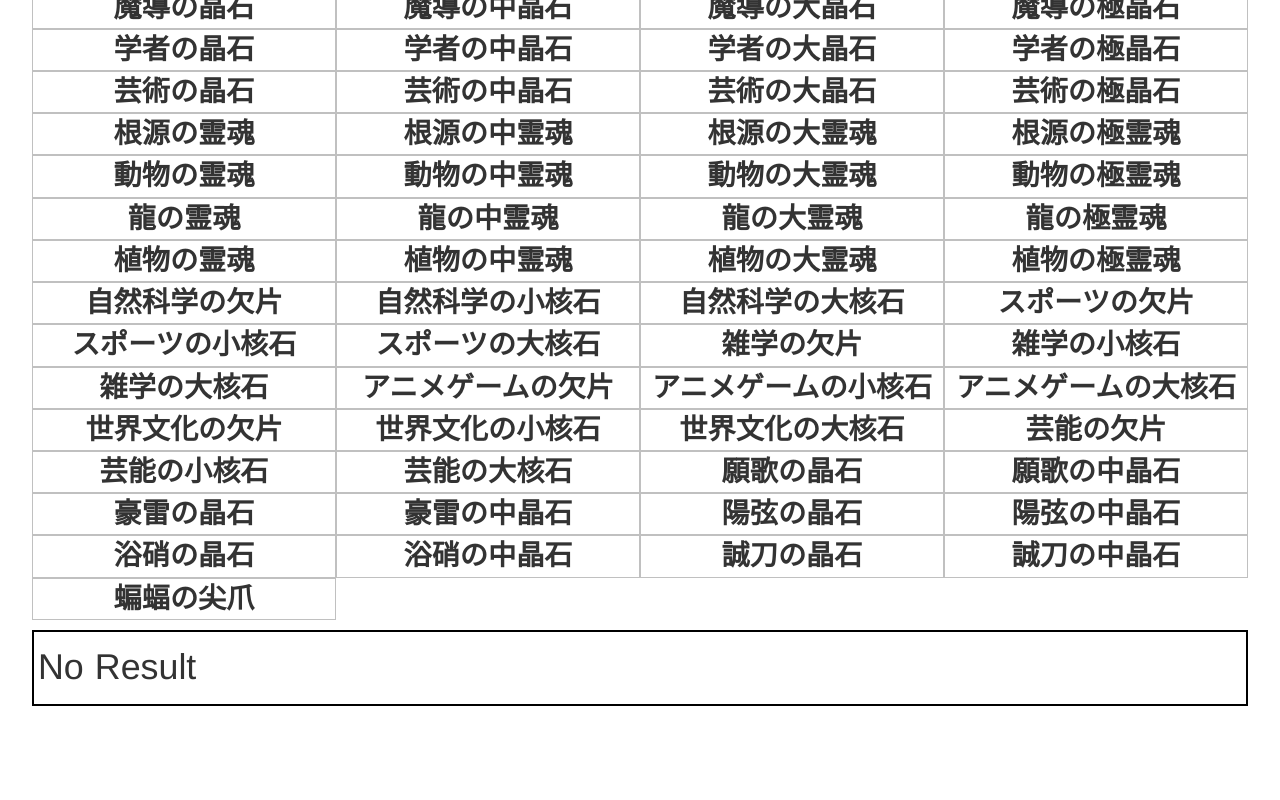
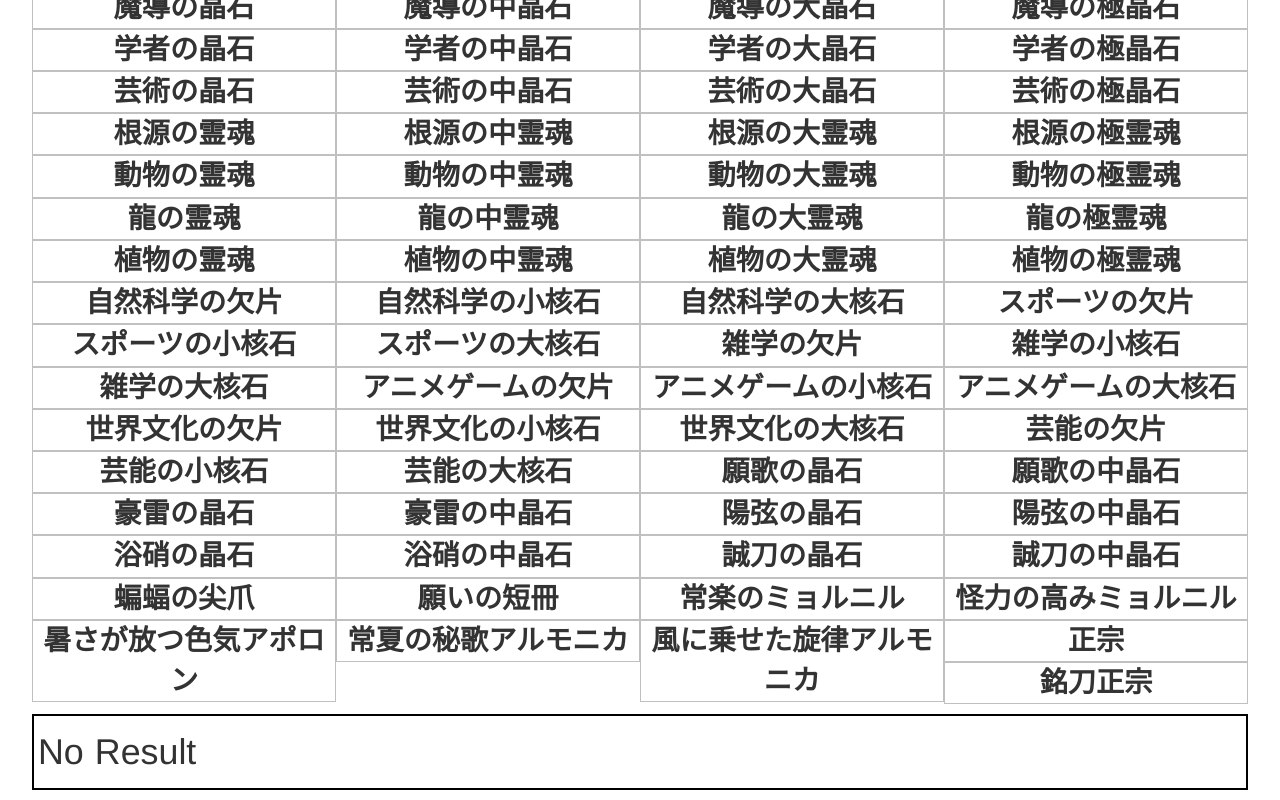
Before and after one commit to hisanak/machiburedb, a Nuxt app: page /items in a window 1280 px wide. Shown: the part 513-1313 px from the top of the page. Before the commit the page ends 1229 px from the top, so only its background shows below. Built offline with nearby package versions, Linux system fonts and the light colour scheme.

Commit message:
add pundits

```diff
--- a/db/item.json
+++ b/db/item.json
@@ -82,7 +82,7 @@
         "group": ["G"],
         "name": "神獣の極彩皮",
         "quest": [
-            "M-1", "1-24-3-NH", "1-25-3-NH", "1-26-3-NH", "1-27-3-NH", "1-28-3-NH", "1-29-2-H", "1-29-3-H", "1-30-1-NH", "1-30-2-NH", "1-30-5-NH", "1-30-6-NH", "1-30-10-NH", "W-Sun-3-N"
+            "M-1", "1-24-3-NH", "1-25-3-NH", "1-26-3-NH", "1-27-3-NH", "1-28-3-NH", "1-29-2-H", "1-29-3-H", "1-30-1-NH", "1-30-2-NH", "1-30-5-NH", "1-30-6-NH", "1-30-10-NH", "W-Sun-1-N", "W-Sun-2-N", "W-Sun-3-N"
         ]
     },
     {
@@ -215,7 +215,7 @@
         "group": ["G"],
         "name": "世界樹の神代木",
         "quest": [
-            "M-1", "1-24-2-NH", "1-24-4-NH", "1-25-4-NH", "1-26-4-NH", "1-27-4-NH", "1-28-4-NH", "1-29-4-NH", "1-30-2-NH", "1-30-3-NH", "1-30-6-NH", "1-30-7-NH", "1-30-10-NH", "W-Sun-3-N"
+            "M-1", "1-24-2-NH", "1-24-4-NH", "1-25-4-NH", "1-26-4-NH", "1-27-4-NH", "1-28-4-NH", "1-29-4-NH", "1-30-2-NH", "1-30-3-NH", "1-30-6-NH", "1-30-7-NH", "1-30-10-NH", "W-Sun-1-N", "W-Sun-2-N", "W-Sun-3-N"
         ]
     },
     {
@@ -753,5 +753,97 @@
         "quest": [
             "E-5-NH:発掘せよ！太古の叡智"
         ]
+    },
+    {
+        "id": "P-1",
+        "group": ["P"],
+        "name": "アルーノ",
+        "quest": ["1-30-5-NH"]
+    },
+    {
+        "id": "P-2",
+        "group": ["P"],
+        "name": "フェリクス",
+        "quest": ["1-30-6-NH"]
+    },
+    {
+        "id": "P-3",
+        "group": ["P"],
+        "name": "セイオリス",
+        "quest": ["1-30-7-NH"]
+    },
+    {
+        "id": "P-4",
+        "group": ["P"],
+        "name": "ディルク",
+        "quest": ["1-30-8-NH"]
+    },
+    {
+        "id": "P-5",
+        "group": ["P"],
+        "name": "ミュラー",
+        "quest": ["1-30-9-NH"]
+    },
+    {
+        "id": "P-6",
+        "group": ["P"],
+        "name": "ルチア",
+        "quest": ["1-30-10-NH"]
+    },
+    {
+        "id": "O-1",
+        "group": ["O"],
+        "name": "タイムチケット",
+        "quest": [
+            "W-Sun-1-N", "W-Sun-2-N", "W-Sun-3-N"
+        ]
+    },
+    {
+        "id": "B-1",
+        "group": ["B"],
+        "name": "願いの短冊",
+        "quest": ["E-1-H"]
+    },
+    {
+        "id": "B-2",
+        "group": ["B"],
+        "name": "常楽のミョルニル",
+        "quest": ["E-2-HE"]
+    },
+    {
+        "id": "B-3",
+        "group": ["B"],
+        "name": "怪力の高みミョルニル",
+        "quest": ["E-2-E"]
+    },
+    {
+        "id": "B-4",
+        "group": ["B"],
+        "name": "暑さが放つ色気アポロン",
+        "quest": ["E-3-H"]
+    },
+    {
+        "id": "B-5",
+        "group": ["B"],
+        "name": "常夏の秘歌アルモニカ",
+        "quest": ["E-4-HE"]
+    },
+    {
+        "id": "B-6",
+        "group": ["B"],
+        "name": "風に乗せた旋律アルモニカ",
+        "quest": ["E-4-E"]
+    },
+    {
+        "id": "B-7",
+        "group": ["B"],
+        "name": "正宗",
+        "quest": ["E-6-HE"]
+    },
+    {
+        "id": "B-8",
+        "group": ["B"],
+        "name": "銘刀正宗",
+        "quest": ["E-6-E"]
     }
 ]
--- a/pages/items.vue
+++ b/pages/items.vue
@@ -303,7 +303,7 @@ div.sel_group {
   height: 2.2vw;
   display: block;
   position: absolute;
-  margin-top: 1vw;
+  margin-top: 0.5vw;
   margin-left: 0.3vw;
   left: 0;
   box-shadow: inset 1px 2px 3px 0px #000;
```
